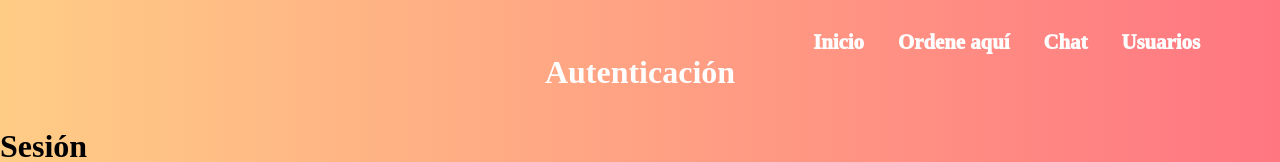
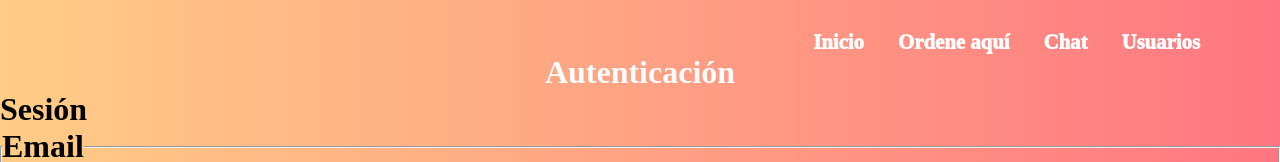
Before and after one commit to JocelynProyec50/jocelynproyec50.github.io, a plain HTML site: page auten.html in a window 1280 px wide. Shown: the top 162 px of the page. Drawn offline with Linux system fonts and the light colour scheme; no server answers.

Commit message:
Update auten.html

```diff
--- a/auten.html
+++ b/auten.html
@@ -20,7 +20,7 @@
       <a href="./chat.html">Chat</a>
       <a href="./usuarios.html">Usuarios</a>
     </nav>
-    <h1 class="formulario">Autenticación<h1> <br>
+    <h1 class="formulario">Autenticación<h1>
       <h1>Sesión<h1>
         <fieldset>
           <legend>Email</legend>
```
